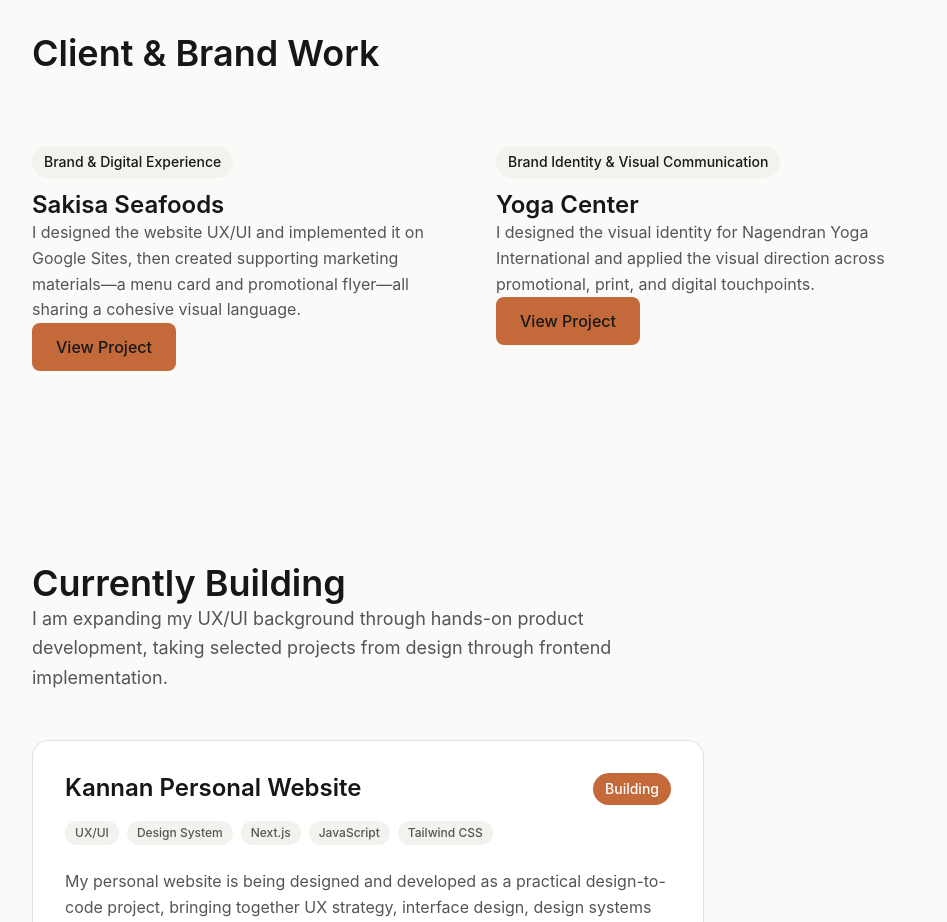
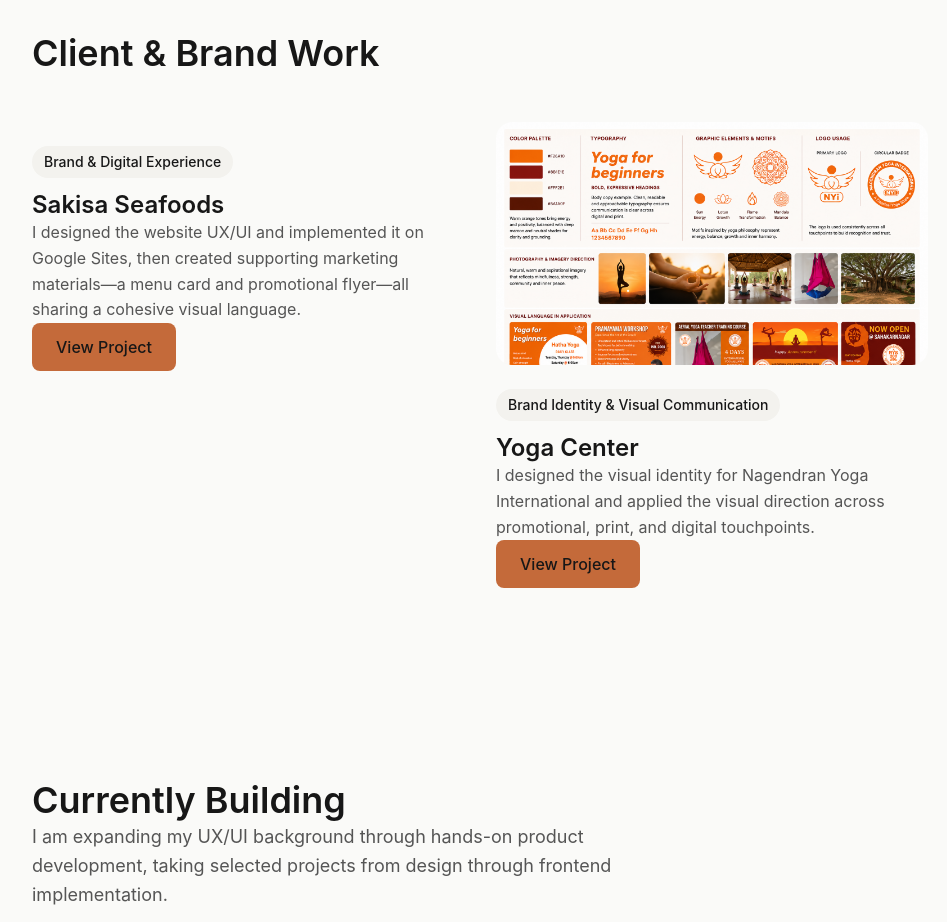
Before and after one commit to ntvkannan/kannan-portfolio, a Next.js app: page / in a window 1280 px wide. Shown: the part 3160-4082 px from the top of the page, without its empty margins (160-1107 px from the left). Built offline with nearby package versions, Linux system fonts and the light colour scheme.

Commit message:
fix: add yoga center project image

```diff
--- a/app/data/projects.js
+++ b/app/data/projects.js
@@ -71,6 +71,7 @@ export const projects = [
     status: "completed",
     featured: false,
     heroType: "brand",
+    image: "/images/projects/yoga-center/visual-language.png",
     primaryLogo: "/images/projects/yoga-center/primary logo.jpg",
     secondaryLogo: "/images/projects/yoga-center/circular logo.png"
   },
```
